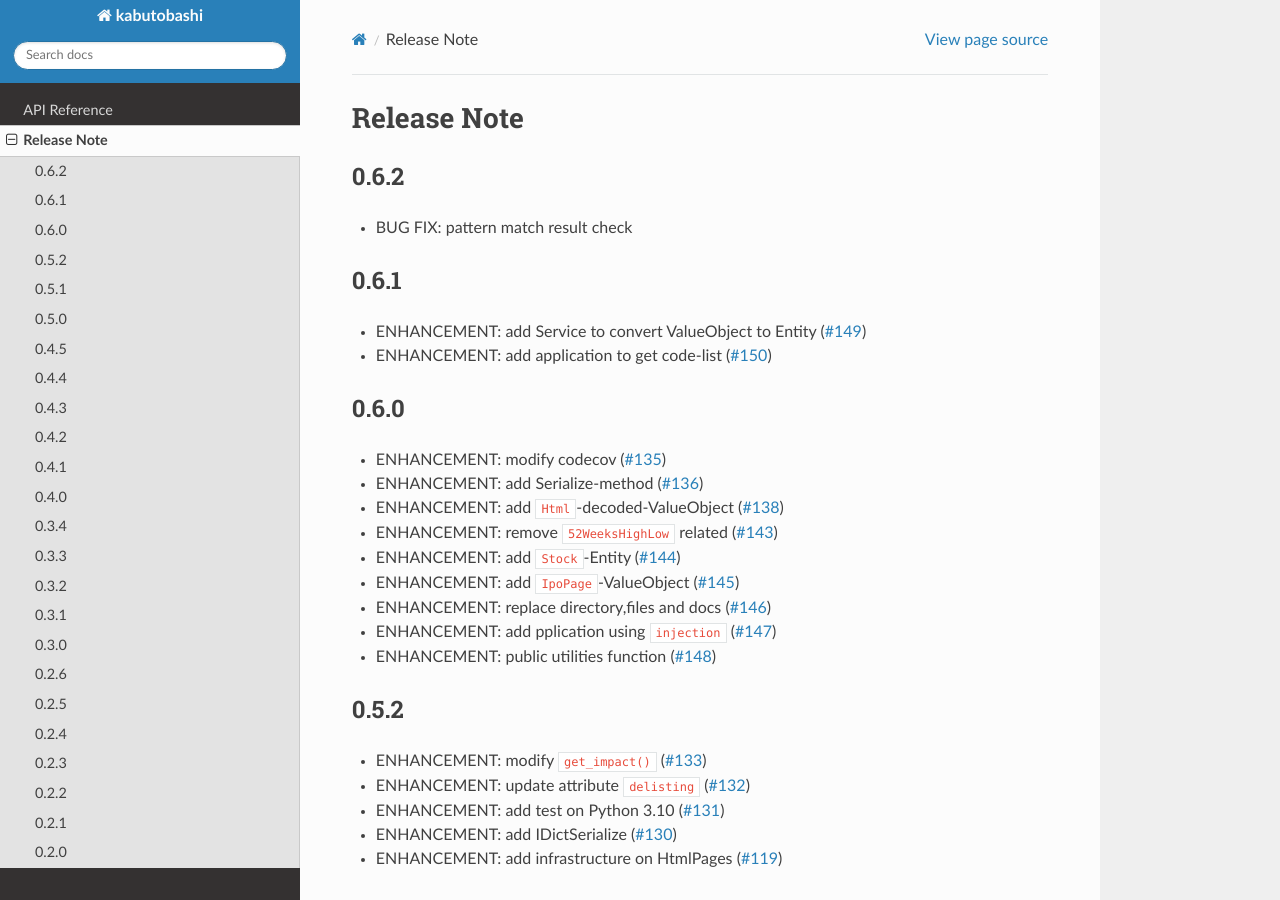
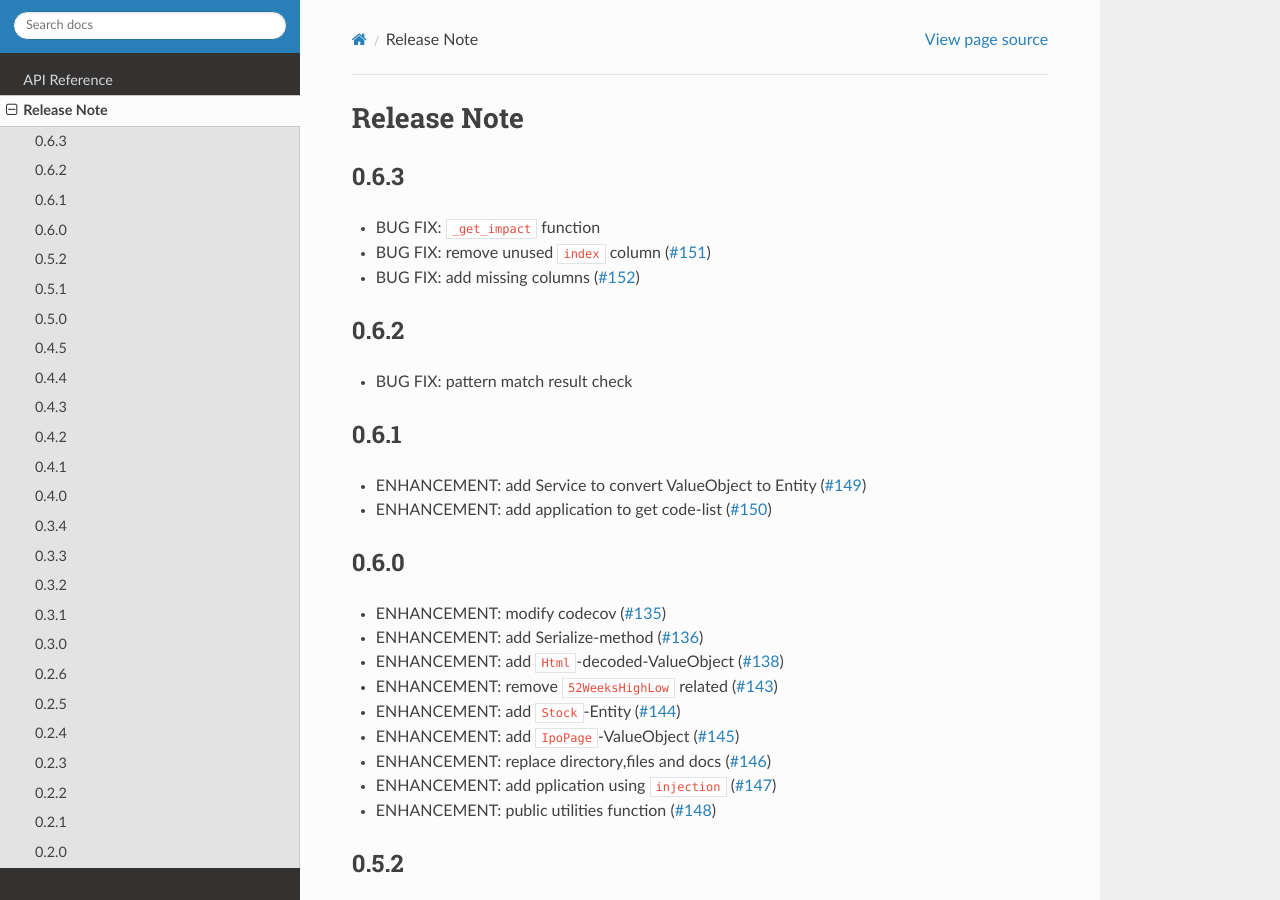
Before and after one commit to gsy0911/kabutobashi, a Sphinx documentation site: the page built from docs/sources/release.md, in a window 1280 px wide and 900 px high. Built offline with Sphinx 7.4.7 and the Read the Docs theme 2.0.0, drawn with Linux system fonts in a browser that asks for light colours.

Commit message:
update docs

```diff
--- a/docs/sources/release.md
+++ b/docs/sources/release.md
@@ -1,4 +1,11 @@
 # Release Note
+
+## 0.6.3
+
+- BUG FIX: `_get_impact` function
+- BUG FIX: remove unused `index` column ([#151](https://github.com/gsy0911/kabutobashi/issues/151))
+- BUG FIX: add missing columns ([#152](https://github.com/gsy0911/kabutobashi/issues/152))
+
 
 ## 0.6.2
 
```
